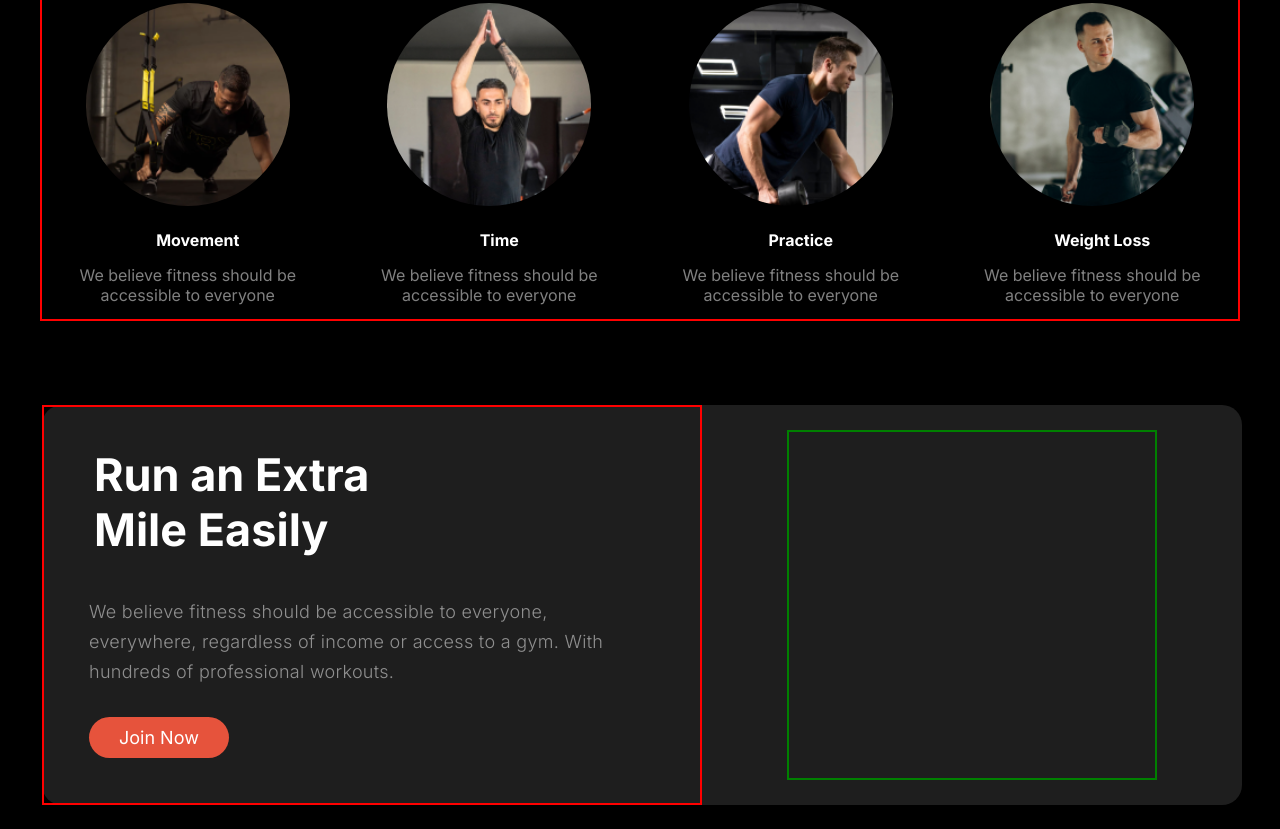
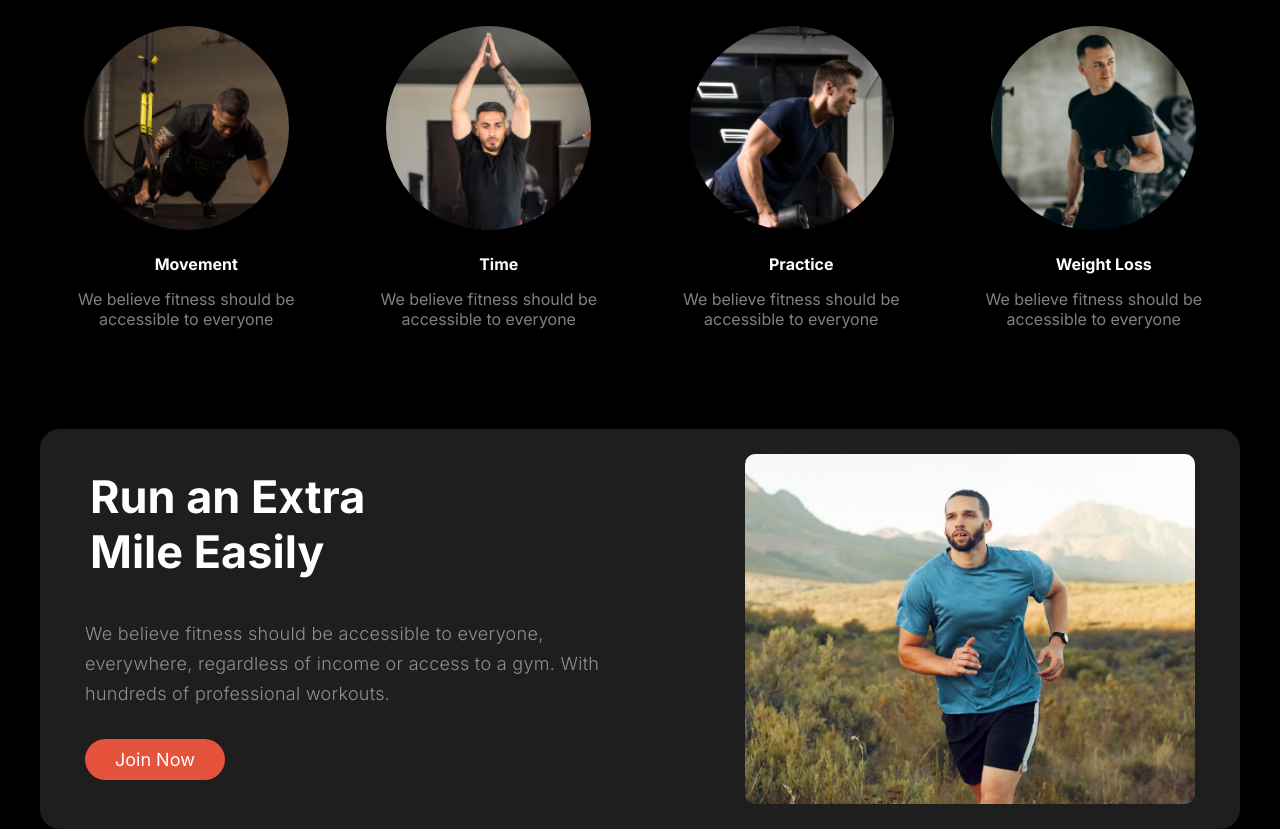
Before and after one commit to fahim313/Assignment-02, a plain HTML site: page index.html in a window 1280 px wide. Shown: the part 909-1738 px from the top of the page. Before the commit the page ends 1714 px from the top, so only its background shows below. Drawn offline with Linux system fonts and the light colour scheme.

Commit message:
add rum image and styles it

```diff
--- a/index.html
+++ b/index.html
@@ -112,6 +112,9 @@
 
                     </div>
                     <div class="right-side-box">
+                        <div class="image-container">
+                            <img src="assets/run.jpg" alt="rum image" class="run">
+                        </div>
 
                     </div>
 
--- a/style.css
+++ b/style.css
@@ -14,11 +14,10 @@ body{
    background-color: black;
 }
 .header{
-    /* background: linear-gradient(180.00deg, rgb(17, 17, 17),rgba(119, 119, 119, 0) 100%); */
-    border: 2px solid red;
+  /* border: 2px solid red; */
     width: 1539px;
-    height: 730px;
-    background-color: #121212;
+    height: 755px;
+    background-color:rgba(255, 255, 255, 0.1);
 
 }
 
@@ -28,13 +27,14 @@ body{
   justify-content: space-between;
   align-items: center;
   gap: 1rem;
-  margin-top: 80px;
+  /* margin-top: 0px; */
 }
 .nav-links{
     display:flex;
     justify-content: space-between;
     align-items: center;
     gap:2rem;
+    margin-top: 60px;
     margin-right: 200px;
     font-size: 20px;
     font-weight: 400;
@@ -57,6 +57,7 @@ line-height: 120%;
 letter-spacing: 0%;
 text-align: left;
 margin-left: 100px;
+margin-top: 57px;
 color: rgb(230, 83, 60);
 }
 .nav-links a.rounded{
@@ -68,7 +69,7 @@ color: rgb(230, 83, 60);
 /* ---------herro section-------- */
  .herro{
 
-    border: 2px solid green;
+   border-radius:30px;
     margin: 0 auto;
     width: 1100px;
     height: 581px;
@@ -77,7 +78,7 @@ color: rgb(230, 83, 60);
   }
  .text{
   width: 50%;
-  border:2px solid red;
+  /* border:2px solid red;  */
  }
   .text h1{
     font-size:55px;
@@ -139,7 +140,7 @@ padding: 1rem ;
 width: 190px;
 height: 105px;
 left: 1200px;
-top: 260px;
+top: 300px;
 border-radius:10px;
  }
 
@@ -197,13 +198,13 @@ svg{
 
   /* ========Changes part======== */
   .changes{
-    border: 2px solid red;
+    /* border: 2px solid red; */
     width: 1200px;
     height: 500px;
     margin: 0 auto;
   }
   .cng-text{
-    border: 2px solid red;
+    /* border: 2px solid red; */
     width: 700px;
     height:120px;
     margin: 0 auto;
@@ -247,7 +248,7 @@ svg{
  }
     /* ==========Here is the run extra way========== */
     .box-conteinar{
-       /* border: 2px solid blue;  */
+
        width: 1200px;
        height: 400px;
        margin: 0 auto;
@@ -260,7 +261,7 @@ svg{
     .left-side-box{
       width: 55%;
       height:100%;
-      border: 2px solid red;
+      /* border: 2px solid red; */
     }
     .title-text{
       margin-top: 40px;
@@ -289,10 +290,33 @@ svg{
        font-size: large;
     }
     .right-side-box{
-      width:370px;
+      width:450px;
       height:350px;
-      border: 2px solid green;
+      margin: 0 auto;
+      margin-top:25px;
+
+    }
+    .right-side-box{
+      width:450px;
+      height:350px;
       margin: 0 auto;
       margin-top: 25px;
+      position: relative;
 
     }
+
+    .image-container {
+      width: 450px;
+      height: 350px;
+      overflow: hidden;
+      position: relative;
+      border-radius: 10px;
+  }
+
+  .run {
+      position: absolute;
+      top: -160px;
+      left: -600px;
+      width: 1310px;
+      height: auto;
+  }
```
